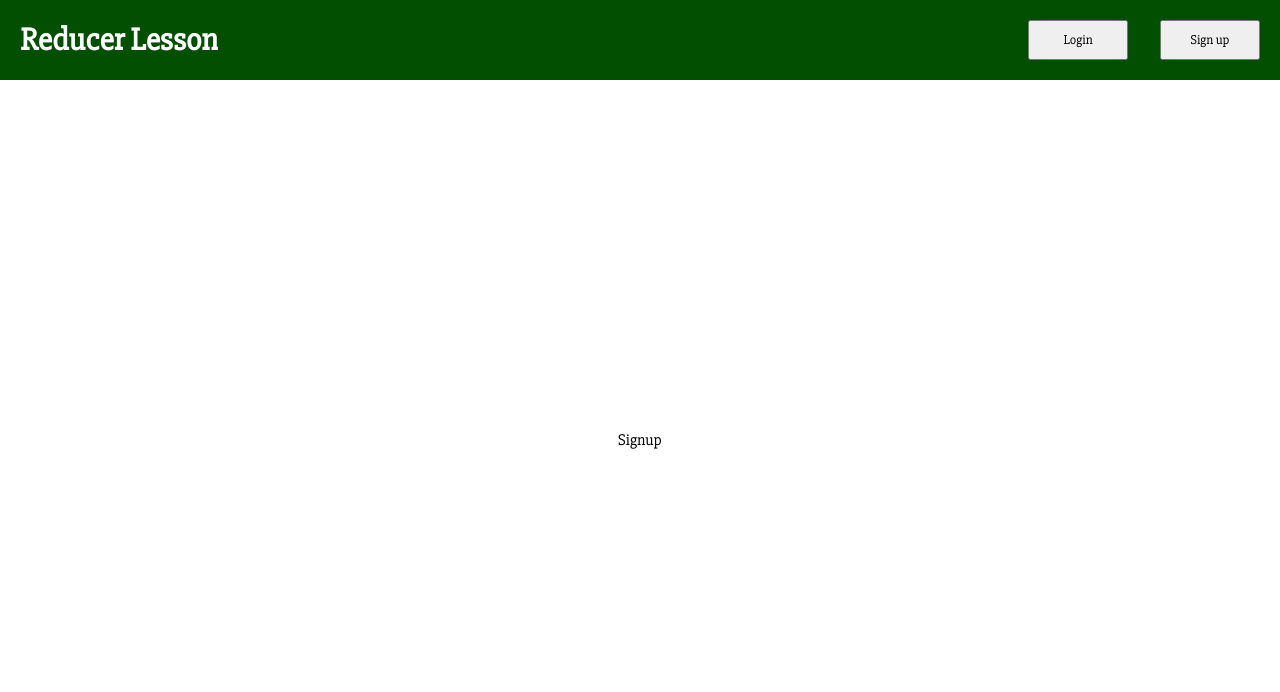
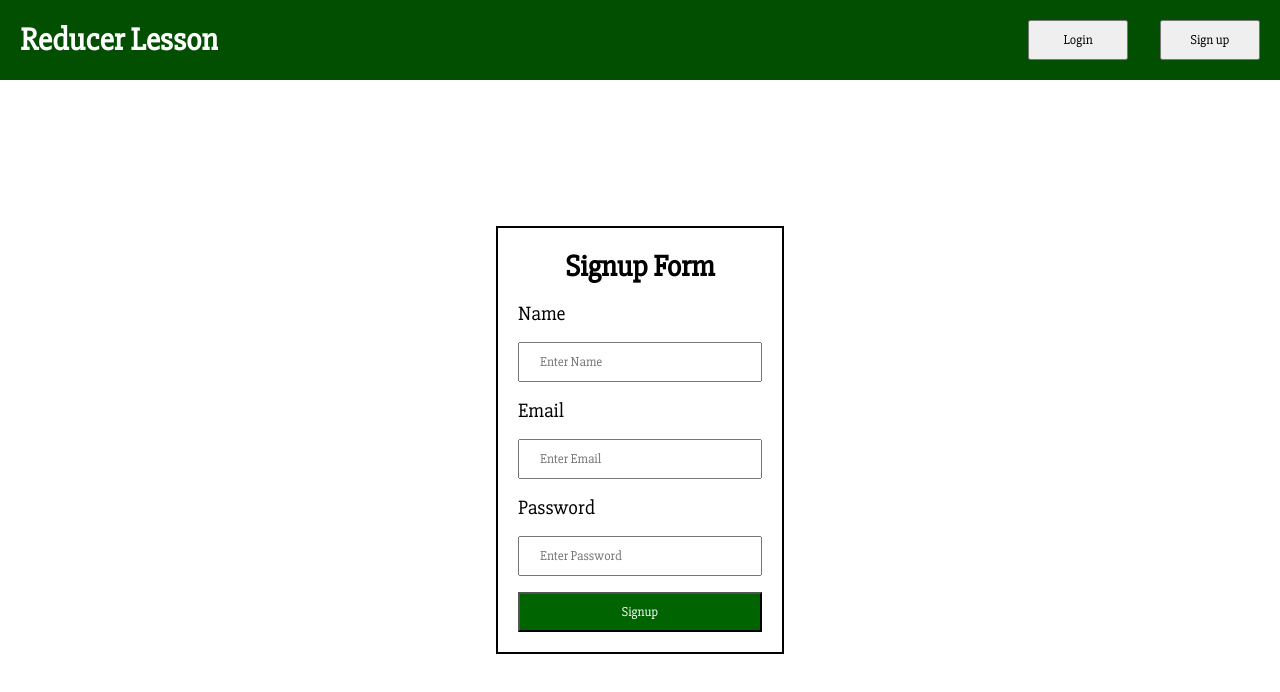
Before and after one commit to agneslily4709/ReactLessons, a React (Create React App) app in the folder reducer/: page /signup in a window 1280 px wide. Shown: the top 692 px of the page. Built offline with nearby package versions, Linux system fonts and the light colour scheme.

Commit message:
Update Signup.jsx

```diff
--- a/reducer/src/components/Signup.jsx
+++ b/reducer/src/components/Signup.jsx
@@ -1,8 +1,30 @@
-import React from 'react'
+import React,{useState} from 'react'
+import { useNavigate } from 'react-router-dom'
 
 const Signup = () => {
+        const [user,setUser] = useState({email:"",password:""})
+        const navigate = useNavigate()
+        const handleSubmit = (e) => {
+                e.preventDefault()
+                navigate("/login")
+                // localStorage.clear()
+        }
+        const handleInputChange = (e) => {
+                setUser({...user,[e.target.name]:e.target.value})
+        }
   return (
-    <div className='container'>Signup</div>
+    <div className='container'>
+                <form className='container-form'>
+                <h2 className='form-header'>Signup Form</h2>
+                <label>Name</label>
+                <input className='form-input' name='name' type='text' placeholder='Enter Name' onChange={handleInputChange}/>
+                <label>Email</label>
+                <input className='form-input' name='email' type='email' placeholder='Enter Email' onChange={handleInputChange}/>
+                <label>Password</label>
+                <input className='form-input' name='password' type='password' placeholder='Enter Password' onChange={handleInputChange}/>
+                <button className='btn' onClick={handleSubmit}>Signup</button>
+        </form>
+    </div>
   )
 }
 
```
